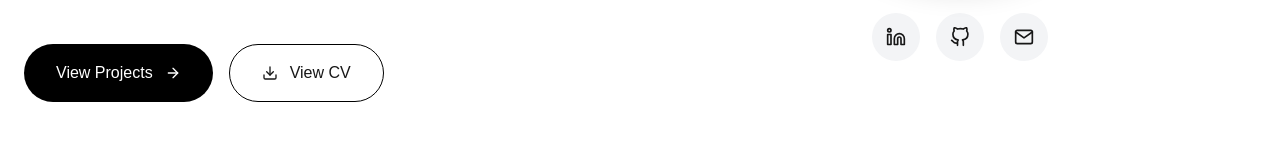
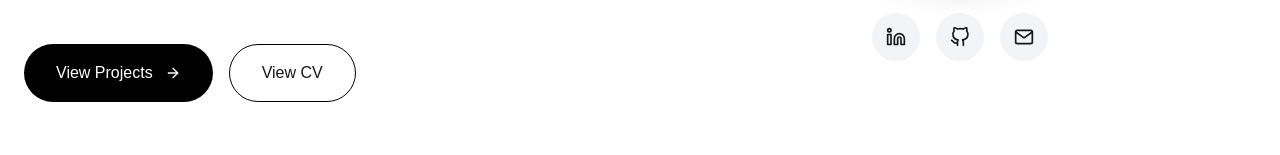
Before and after one commit to newinia/portfolio-, a Next.js app: page / in a window 1280 px wide. Shown: the part 627-782 px from the top of the page. Built offline with nearby package versions, Linux system fonts and the light colour scheme.

Commit message:
Update Hero.tsx

```diff
--- a/components/Hero.tsx
+++ b/components/Hero.tsx
@@ -76,7 +76,6 @@ export default function Hero() {
             transition-all duration-300
             "
           >
-            <FiDownload />
             View CV
           </a>
         </div>
```
